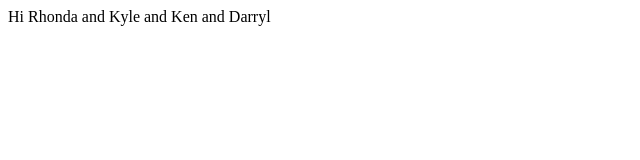
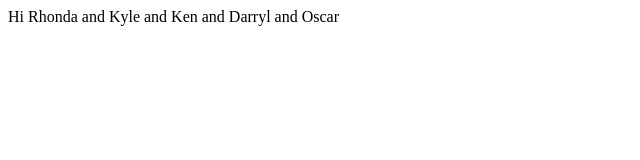
Before and after one commit to everest007/first-repository, a plain HTML site: page beginning.html in a window 1280 px wide. Shown: the full height of the page, 0-640 px from the left. Drawn offline with Linux system fonts and the light colour scheme.

Commit message:
Adding Oscar

```diff
--- a/beginning.html
+++ b/beginning.html
@@ -1,5 +1,5 @@
 <!DOCTYPE html>
 <html>
 <Title>FRHSD</Title>
-<body>Hi Rhonda and Kyle and Ken and Darryl</body>
+<body>Hi Rhonda and Kyle and Ken and Darryl and Oscar </body>
 </html>
```
